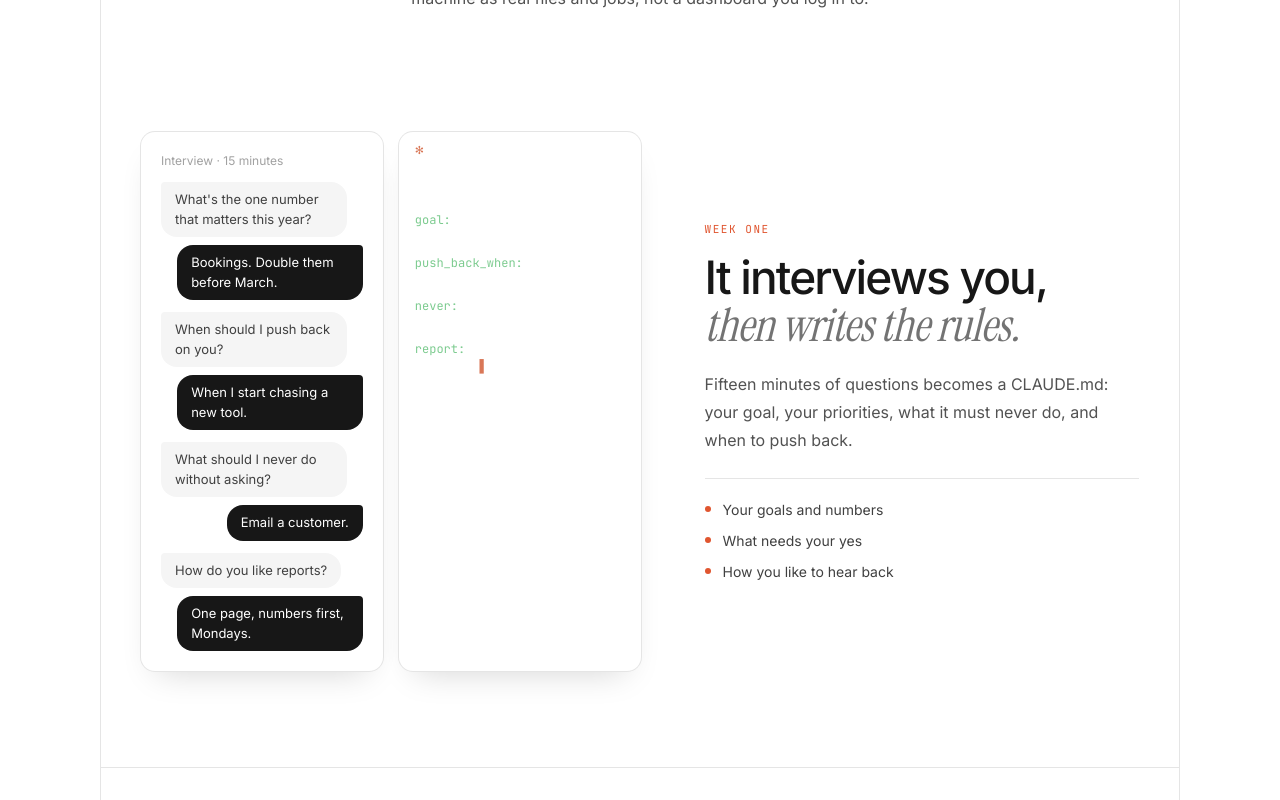
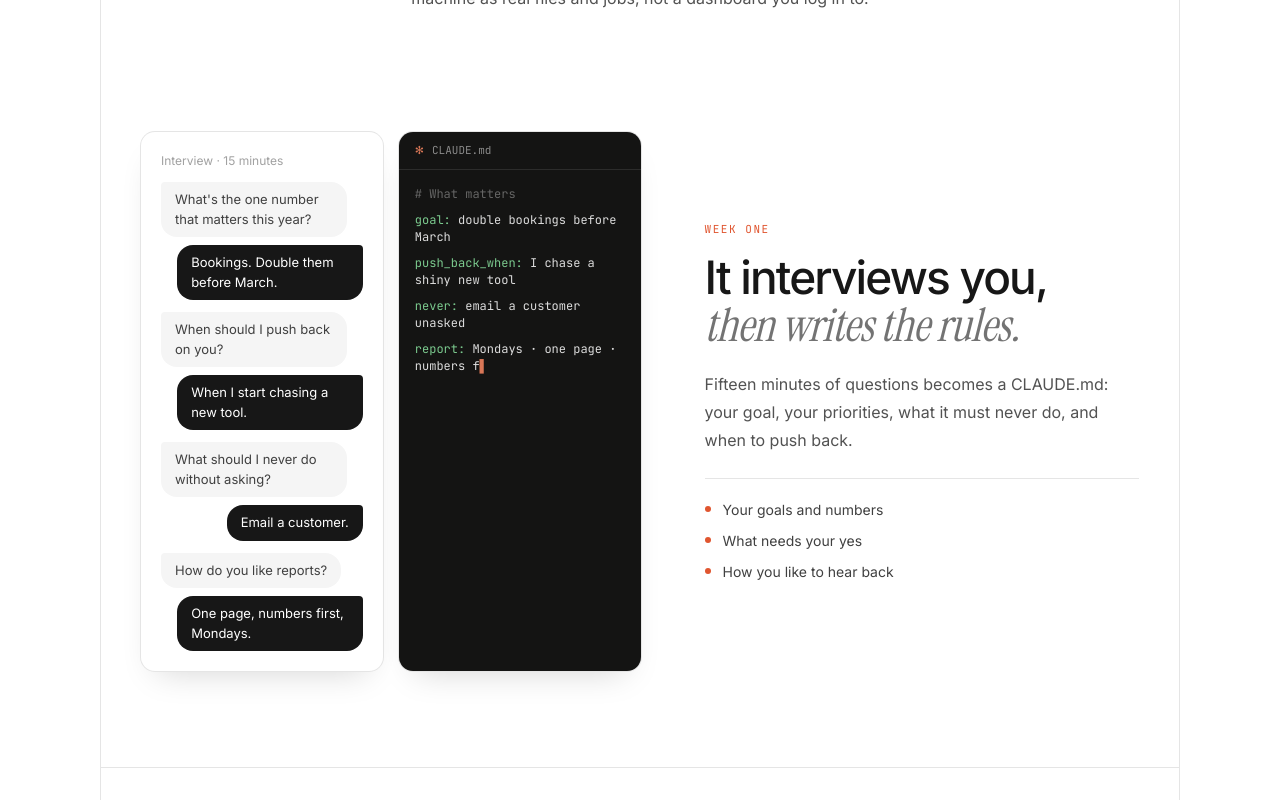
Before and after one commit to Shogo-nfrealmusic/Knot-AI, a Next.js app: page /setup in a window 1280 px wide. Shown: the part 8260-9060 px from the top of the page. Built offline with nearby package versions, Linux system fonts and the light colour scheme.

Commit message:
setup: CLAUDE.md の黒いパネルの背景と時計の目盛りの切れを直す
Refs #87

Co-Authored-By: Claude Opus 5.5 <noreply@anthropic.com>

```diff
--- a/src/app/setup/Scenes.tsx
+++ b/src/app/setup/Scenes.tsx
@@ -82,7 +82,7 @@ function Interview({ t }: { t: number }) {
           </div>
         ))}
       </div>
-      <div className="su-panel overflow-hidden bg-[#141413] p-0">
+      <div className="su-panel overflow-hidden p-0" style={{ background: "#141413" }}>
         <div className="flex items-center gap-2 border-b border-white/10 px-4 py-2.5 font-mono text-[11px] text-white/50">
           <span className="text-[#D97757]">✻</span> CLAUDE.md
         </div>
@@ -160,7 +160,7 @@ function Clock({ t }: { t: number }) {
   const R = 130;
   return (
     <div className="su-panel flex items-center justify-center p-6">
-      <svg viewBox="-190 -190 380 380" className="w-full max-w-[380px]">
+      <svg viewBox="-250 -190 500 380" className="w-full max-w-[480px]">
         <circle r={R} fill="none" stroke="#e5e5e5" strokeWidth="1" />
         {Array.from({ length: 24 }, (_, i) => (
           <line key={i} x1={Math.cos(a(i)) * (R - (i % 6 ? 6 : 12))} y1={Math.sin(a(i)) * (R - (i % 6 ? 6 : 12))} x2={Math.cos(a(i)) * R} y2={Math.sin(a(i)) * R} stroke={i % 6 ? "#d4d4d4" : "#a3a3a3"} strokeWidth="1" />
```
